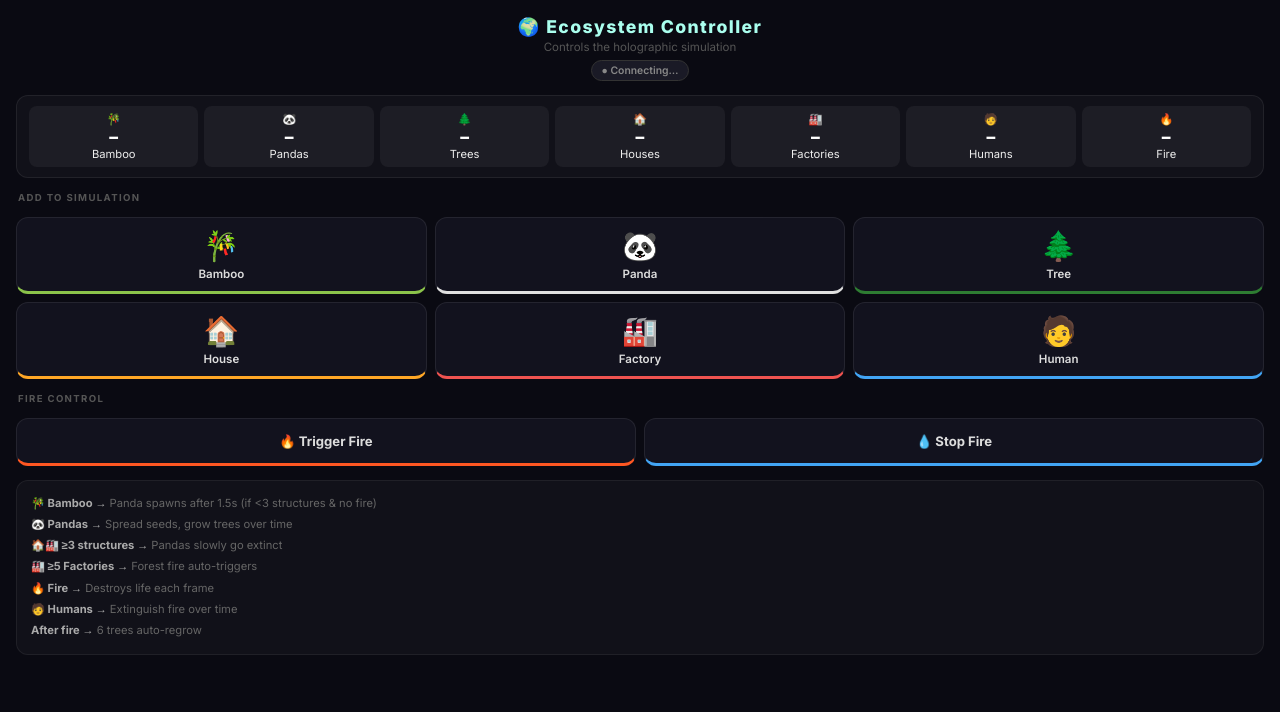
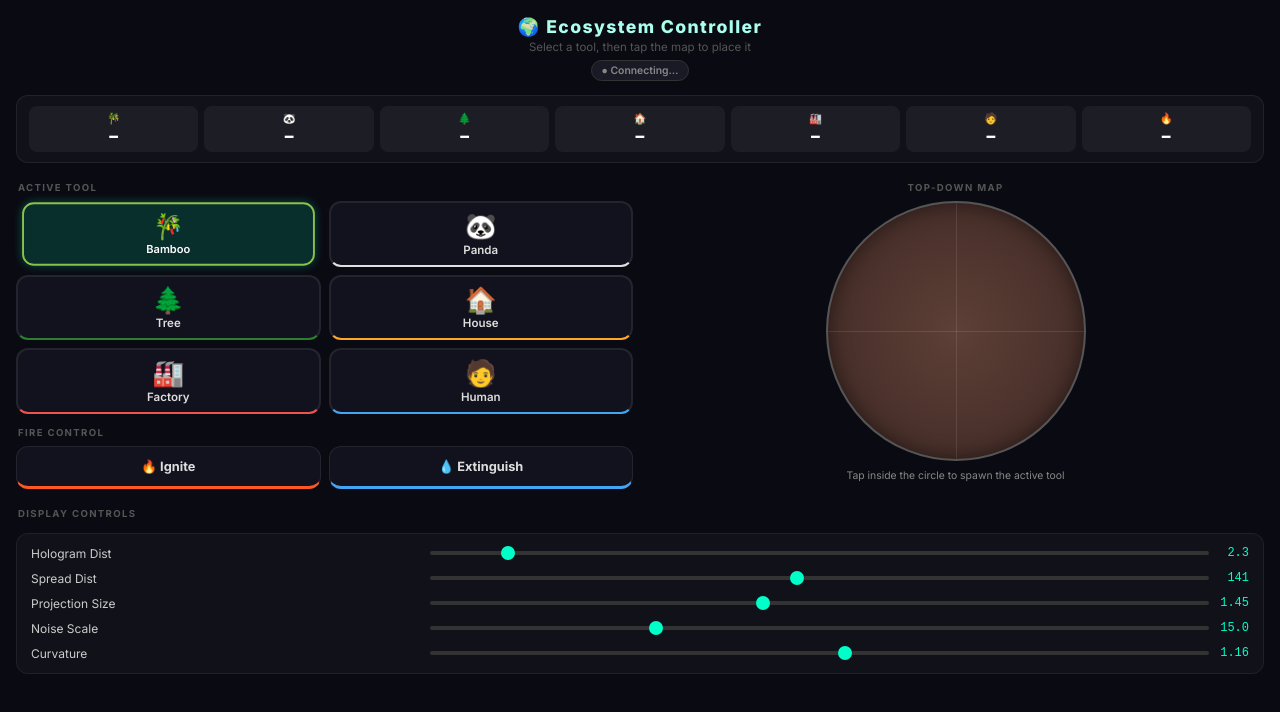
Before and after one commit to Sam-0505/a2ru, a website: page public/control.html in a window 1280 px wide. Both pictures are taken after a click on the button "🎋 Bamboo". Drawn offline with nearby package versions, Linux system fonts and the light colour scheme; no server answers; animation ran at ten frames a second.

Commit message:
Added the location based object

```diff
--- a/public/control.html
+++ b/public/control.html
@@ -1,17 +1,12 @@
 <!DOCTYPE html>
 <html lang="en">
-
 <head>
     <meta charset="UTF-8">
     <meta name="viewport" content="width=device-width, initial-scale=1.0">
     <title>Ecosystem Controller</title>
     <link href="https://fonts.googleapis.com/css2?family=Inter:wght@400;600;700;800&display=swap" rel="stylesheet">
     <style>
-        * {
-            box-sizing: border-box;
-            margin: 0;
-            padding: 0;
-        }
+        * { box-sizing: border-box; margin: 0; padding: 0; }
 
         body {
             background: #0a0a12;
@@ -25,24 +20,10 @@
         }
 
         /* ── Header ──────────────────────────────────────────────── */
-        header {
-            text-align: center;
-        }
+        header { text-align: center; }
+        header h1 { font-size: 1.1rem; font-weight: 800; letter-spacing: 0.08em; color: #aaffee; }
+        header p  { font-size: 0.72rem; color: #555; margin-top: 3px; }
 
-        header h1 {
-            font-size: 1.1rem;
-            font-weight: 800;
-            letter-spacing: 0.08em;
-            color: #aaffee;
-        }
-
-        header p {
-            font-size: 0.72rem;
-            color: #555;
-            margin-top: 3px;
-        }
-
-        /* ── Connection badge ────────────────────────────────────── */
         #conn-badge {
             display: inline-block;
             font-size: 0.65rem;
@@ -55,193 +36,157 @@
             margin-top: 6px;
             transition: all 0.3s;
         }
-
-        #conn-badge.connected {
-            border-color: #00ffc8;
-            color: #00ffc8;
-        }
+        #conn-badge.connected { border-color: #00ffc8; color: #00ffc8; }
 
         /* ── Status bar ──────────────────────────────────────────── */
         #status-bar {
             display: flex;
             flex-wrap: wrap;
             gap: 6px;
-            background: rgba(255, 255, 255, 0.03);
-            border: 1px solid rgba(255, 255, 255, 0.07);
+            background: rgba(255,255,255,0.03);
+            border: 1px solid rgba(255,255,255,0.07);
             border-radius: 12px;
             padding: 10px 12px;
         }
+        .stat-pill {
+            flex: 1; min-width: 60px; text-align: center;
+            background: rgba(255,255,255,0.05); border-radius: 8px; padding: 6px 4px; font-size: 0.65rem;
+        }
+        .stat-pill .num { font-size: 1.1rem; font-weight: 800; display: block; color: #fff; }
+        .stat-pill.fire-on .num { color: #FF5722; }
 
-        .stat-pill {
-            flex: 1;
-            min-width: 70px;
-            text-align: center;
-            background: rgba(255, 255, 255, 0.05);
-            border-radius: 8px;
-            padding: 6px 4px;
-            font-size: 0.7rem;
+        .section-label {
+            font-size: 0.6rem; font-weight: 700; letter-spacing: 0.14em;
+            text-transform: uppercase; color: #555; padding: 0 2px; margin-top: 5px;
         }
 
-        .stat-pill .num {
-            font-size: 1.1rem;
-            font-weight: 800;
-            display: block;
-            color: #fff;
+        /* ── Main Layout: Map + Tools ────────────────────────────── */
+        .workspace {
+            display: flex; gap: 14px; flex-direction: column;
         }
+        @media (min-width: 600px) { .workspace { flex-direction: row; } }
 
-        .stat-pill.fire-on .num {
-            color: #FF5722;
+        /* ── Tool Selection ──────────────────────────────────────── */
+        .tools-panel { flex: 1; display: flex; flex-direction: column; gap: 8px; }
+
+        .btn-grid {
+            display: grid; grid-template-columns: 1fr 1fr; gap: 8px;
         }
-
-        /* ── Section label ───────────────────────────────────────── */
-        .section-label {
-            font-size: 0.6rem;
-            font-weight: 700;
-            letter-spacing: 0.14em;
-            text-transform: uppercase;
-            color: #555;
-            padding: 0 2px;
-        }
-
-        /* ── Spawn grid ──────────────────────────────────────────── */
-        .btn-grid {
-            display: grid;
-            grid-template-columns: 1fr 1fr 1fr;
-            gap: 8px;
-        }
-
         .spawn-btn {
             background: rgba(20, 20, 34, 0.85);
-            border: 1px solid rgba(255, 255, 255, 0.08);
-            border-radius: 12px;
-            padding: 14px 8px 10px;
-            color: #ddd;
-            font-family: 'Inter', sans-serif;
-            font-size: 0.72rem;
-            font-weight: 600;
-            cursor: pointer;
-            display: flex;
-            flex-direction: column;
-            align-items: center;
-            gap: 6px;
-            transition: transform 0.1s, background 0.2s, box-shadow 0.2s;
-            -webkit-tap-highlight-color: transparent;
-            user-select: none;
+            border: 2px solid rgba(255,255,255,0.08); /* thicker border for selection */
+            border-radius: 12px; padding: 10px 4px 8px; color: #ddd;
+            font-family: inherit; font-size: 0.72rem; font-weight: 600;
+            cursor: pointer; display: flex; flex-direction: column; align-items: center; gap: 4px;
+            transition: all 0.2s; -webkit-tap-highlight-color: transparent;
         }
+        .spawn-btn .icon { font-size: 1.6rem; line-height: 1; }
 
-        .spawn-btn .icon {
-            font-size: 1.8rem;
-            line-height: 1;
+        /* Active tool state */
+        .spawn-btn.active { background: rgba(0, 255, 200, 0.15); border-color: #00ffc8; color: #fff; transform: scale(0.96); box-shadow: 0 0 10px rgba(0,255,200,0.3); }
+
+        .spawn-btn.bamboo  { border-bottom-color: #8BC34A; }
+        .spawn-btn.panda   { border-bottom-color: #e0e0e0; }
+        .spawn-btn.tree    { border-bottom-color: #2E7D32; }
+        .spawn-btn.house   { border-bottom-color: #FFA726; }
+        .spawn-btn.factory { border-bottom-color: #ef5350; }
+        .spawn-btn.human   { border-bottom-color: #42A5F5; }
+
+        /* active overrides the bottom color to match selection */
+        .spawn-btn.active.bamboo { border-color: #8BC34A; }
+        .spawn-btn.active.panda { border-color: #e0e0e0; }
+        .spawn-btn.active.tree { border-color: #2E7D32; }
+        .spawn-btn.active.house { border-color: #FFA726; }
+        .spawn-btn.active.factory { border-color: #ef5350; }
+        .spawn-btn.active.human { border-color: #42A5F5; }
+
+        /* ── Minimap ─────────────────────────────────────────────── */
+        .map-panel {
+            flex: 1; display: flex; flex-direction: column; align-items: center; gap: 8px;
         }
+        #minimap {
+            width: 260px; height: 260px;
+            border-radius: 50%;
+            background: radial-gradient(circle at center, #5D4037 0%, #3E2723 100%);
+            border: 2px solid #555;
+            position: relative;
+            cursor: crosshair;
+            box-shadow: inset 0 0 20px rgba(0,0,0,0.5);
+            overflow: hidden;
+            touch-action: none;
+        }
+        #minimap::after {
+            content: '';
+            position: absolute; top: 50%; left: 0; width: 100%; height: 1px; background: rgba(255,255,255,0.1);
+        }
+        #minimap::before {
+            content: '';
+            position: absolute; top: 0; left: 50%; width: 1px; height: 100%; background: rgba(255,255,255,0.1);
+        }
+        .map-hint { font-size: 0.65rem; color: #888; text-align: center; }
 
-        .spawn-btn:active,
-        .spawn-btn.pressed {
-            transform: scale(0.92);
-            background: rgba(255, 255, 255, 0.12);
+        .blip {
+            position: absolute;
+            width: 8px; height: 8px;
+            background: #fff; border-radius: 50%;
+            transform: translate(-50%, -50%);
+            pointer-events: none;
+            animation: fadeout 1s forwards;
+            box-shadow: 0 0 6px #fff;
         }
+        @keyframes fadeout { 0% { opacity: 1; transform: translate(-50%, -50%) scale(1); } 100% { opacity: 0; transform: translate(-50%, -50%) scale(2.5); } }
 
-        .spawn-btn.bamboo {
-            border-bottom: 3px solid #8BC34A;
+        /* ── Display Sliders ─────────────────────────────────────── */
+        .sliders-card {
+            background: rgba(255,255,255,0.03); border: 1px solid rgba(255,255,255,0.06);
+            border-radius: 12px; padding: 12px 14px; display: flex; flex-direction: column; gap: 10px;
         }
+        .slider-row {
+            display: flex; align-items: center; gap: 10px; font-size: 0.75rem;
+        }
+        .slider-row label { flex: 1; color: #ccc; }
+        .slider-row input[type=range] { flex: 2; height: 4px; appearance: none; background: #333; border-radius: 2px; outline: none; }
+        .slider-row input[type=range]::-webkit-slider-thumb {
+            appearance: none; width: 14px; height: 14px; border-radius: 50%; background: #00ffc8; cursor: pointer;
+        }
+        .slider-val { width: 30px; text-align: right; font-family: monospace; color: #00ffc8; }
 
-        .spawn-btn.panda {
-            border-bottom: 3px solid #e0e0e0;
+        /* ── Fire Controls ───────────────────────────────────────── */
+        .action-grid { display: grid; grid-template-columns: 1fr 1fr; gap: 8px; }
+        .action-btn {
+            padding: 12px; border-radius: 12px; border: 1px solid rgba(255,255,255,0.08); background: rgba(20,20,34,0.85);
+            color: #ddd; font-family: inherit; font-size: 0.8rem; font-weight: 700; cursor: pointer;
+            transition: transform 0.1s; -webkit-tap-highlight-color: transparent;
         }
+        .action-btn:active { transform: scale(0.93); }
+        #btn-fire { border-bottom: 3px solid #FF5722; }
+        #btn-stop-fire { border-bottom: 3px solid #42A5F5; }
 
-        .spawn-btn.tree {
-            border-bottom: 3px solid #2E7D32;
-        }
-
-        .spawn-btn.house {
-            border-bottom: 3px solid #FFA726;
-        }
-
-        .spawn-btn.factory {
-            border-bottom: 3px solid #ef5350;
-        }
-
-        .spawn-btn.human {
-            border-bottom: 3px solid #42A5F5;
-        }
-
-        /* ── Action buttons (fire) ───────────────────────────────── */
-        .action-grid {
-            display: grid;
-            grid-template-columns: 1fr 1fr;
-            gap: 8px;
-        }
-
-        .action-btn {
-            padding: 14px 10px;
-            border-radius: 12px;
-            border: 1px solid rgba(255, 255, 255, 0.08);
-            background: rgba(20, 20, 34, 0.85);
-            color: #ddd;
-            font-family: 'Inter', sans-serif;
-            font-size: 0.82rem;
-            font-weight: 700;
-            cursor: pointer;
-            display: flex;
-            align-items: center;
-            justify-content: center;
-            gap: 8px;
-            transition: transform 0.1s, background 0.2s;
-            -webkit-tap-highlight-color: transparent;
-        }
-
-        .action-btn:active {
-            transform: scale(0.93);
-        }
-
-        #btn-fire {
-            border-bottom: 3px solid #FF5722;
-        }
-
-        #btn-stop-fire {
-            border-bottom: 3px solid #42A5F5;
-        }
-
-        /* ── Rules card ──────────────────────────────────────────── */
-        .rules-card {
-            background: rgba(255, 255, 255, 0.03);
-            border: 1px solid rgba(255, 255, 255, 0.06);
-            border-radius: 12px;
-            padding: 12px 14px;
-            font-size: 0.7rem;
-            line-height: 1.9;
-            color: #666;
-        }
-
-        .rules-card strong {
-            color: #aaa;
-        }
     </style>
 </head>
-
 <body>
 
     <header>
         <h1>🌍 Ecosystem Controller</h1>
-        <p>Controls the holographic simulation</p>
+        <p>Select a tool, then tap the map to place it</p>
         <span id="conn-badge">● Connecting…</span>
     </header>
 
-    <!-- Live status from simulation -->
     <div id="status-bar">
-        <div class="stat-pill">🎋<span class="num" id="s-bamboo">–</span>Bamboo</div>
-        <div class="stat-pill">🐼<span class="num" id="s-pandas">–</span>Pandas</div>
-        <div class="stat-pill">🌲<span class="num" id="s-trees">–</span>Trees</div>
-        <div class="stat-pill">🏠<span class="num" id="s-houses">–</span>Houses</div>
-        <div class="stat-pill">🏭<span class="num" id="s-factories">–</span>Factories</div>
-        <div class="stat-pill">🧑<span class="num" id="s-humans">–</span>Humans</div>
-        <div class="stat-pill" id="s-fire-pill">🔥<span class="num" id="s-fire">–</span>Fire</div>
+        <div class="stat-pill">🎋<span class="num" id="s-bamboo">–</span></div>
+        <div class="stat-pill">🐼<span class="num" id="s-pandas">–</span></div>
+        <div class="stat-pill">🌲<span class="num" id="s-trees">–</span></div>
+        <div class="stat-pill">🏠<span class="num" id="s-houses">–</span></div>
+        <div class="stat-pill">🏭<span class="num" id="s-factories">–</span></div>
+        <div class="stat-pill">🧑<span class="num" id="s-humans">–</span></div>
+        <div class="stat-pill" id="s-fire-pill">🔥<span class="num" id="s-fire">–</span></div>
     </div>
 
-    <div class="section-label">Add to Simulation</div>
-
-    <!-- Spawn buttons -->
+    <div class="workspace">
+        <div class="tools-panel">
+            <div class="section-label">Active Tool</div>
             <div class="btn-grid">
-        <button class="spawn-btn bamboo" data-type="bamboo"> <span class="icon">🎋</span>Bamboo</button>
+                <button class="spawn-btn bamboo active" data-type="bamboo"> <span class="icon">🎋</span>Bamboo</button>
                 <button class="spawn-btn panda" data-type="panda"> <span class="icon">🐼</span>Panda</button>
                 <button class="spawn-btn tree" data-type="tree"> <span class="icon">🌲</span>Tree</button>
                 <button class="spawn-btn house" data-type="house"> <span class="icon">🏠</span>House</button>
@@ -250,22 +195,46 @@
             </div>
 
             <div class="section-label">Fire Control</div>
-
-    <!-- Fire actions -->
             <div class="action-grid">
-        <button class="action-btn" id="btn-fire"> 🔥 Trigger Fire</button>
-        <button class="action-btn" id="btn-stop-fire"> 💧 Stop Fire</button>
+                <button class="action-btn" id="btn-fire">🔥 Ignite</button>
+                <button class="action-btn" id="btn-stop-fire">💧 Extinguish</button>
+            </div>
         </div>
 
-    <!-- Rules summary -->
-    <div class="rules-card">
-        <strong>🎋 Bamboo →</strong> Panda spawns after 1.5s (if &lt;3 structures &amp; no fire)<br>
-        <strong>🐼 Pandas →</strong> Spread seeds, grow trees over time<br>
-        <strong>🏠🏭 ≥3 structures →</strong> Pandas slowly go extinct<br>
-        <strong>🏭 ≥5 Factories →</strong> Forest fire auto-triggers<br>
-        <strong>🔥 Fire →</strong> Destroys life each frame<br>
-        <strong>🧑 Humans →</strong> Extinguish fire over time<br>
-        <strong>After fire →</strong> 6 trees auto-regrow
+        <div class="map-panel">
+            <div class="section-label">Top-Down Map</div>
+            <div id="minimap"></div>
+            <div class="map-hint">Tap inside the circle to spawn the active tool</div>
+        </div>
+    </div>
+
+    <div class="section-label">Display Controls</div>
+    <div class="sliders-card">
+        <div class="slider-row">
+            <label>Hologram Dist</label>
+            <input type="range" id="sl-cam" min="1" max="15" step="0.1" value="2.3">
+            <div class="slider-val" id="val-cam">2.3</div>
+        </div>
+        <div class="slider-row">
+            <label>Spread Dist</label>
+            <input type="range" id="sl-spread" min="0" max="300" step="1" value="141">
+            <div class="slider-val" id="val-spread">141</div>
+        </div>
+        <div class="slider-row">
+            <label>Projection Size</label>
+            <input type="range" id="sl-proj" min="0.3" max="3" step="0.05" value="1.45">
+            <div class="slider-val" id="val-proj">1.45</div>
+        </div>
+        <div class="slider-row">
+            <label>Noise Scale</label>
+            <input type="range" id="sl-noise" min="1" max="50" step="0.5" value="15.0">
+            <div class="slider-val" id="val-noise">15.0</div>
+        </div>
+        <div class="slider-row">
+            <label>Curvature</label>
+            <input type="range" id="sl-curve" min="0.1" max="2.09" step="0.01" value="1.16">
+            <div class="slider-val" id="val-curve">1.16</div>
+        </div>
     </div>
 
     <script src="/socket.io/socket.io.js"></script>
@@ -276,7 +245,7 @@
         socket.on('connect', () => { badge.textContent = '● Connected'; badge.classList.add('connected'); });
         socket.on('disconnect', () => { badge.textContent = '● Disconnected'; badge.classList.remove('connected'); });
 
-        // Live state updates from simulation
+        // Update counts
         socket.on('state-update', (d) => {
             document.getElementById('s-bamboo').textContent = d.bamboo ?? '–';
             document.getElementById('s-pandas').textContent = d.pandas ?? '–';
@@ -289,19 +258,66 @@
             firePill.classList.toggle('fire-on', !!d.fire);
         });
 
-        // Spawn buttons
-        document.querySelectorAll('[data-type]').forEach(btn => {
+        // Tool Selection
+        let activeTool = 'bamboo';
+        document.querySelectorAll('.spawn-btn').forEach(btn => {
             btn.addEventListener('click', () => {
-                socket.emit('add-object', { type: btn.dataset.type });
-                btn.classList.add('pressed');
-                setTimeout(() => btn.classList.remove('pressed'), 180);
+                document.querySelectorAll('.spawn-btn').forEach(b => b.classList.remove('active'));
+                btn.classList.add('active');
+                activeTool = btn.dataset.type;
             });
+        });
+
+        // Minimap Spawning
+        const minimap = document.getElementById('minimap');
+        minimap.addEventListener('pointerdown', (e) => {
+            const rect = minimap.getBoundingClientRect();
+            // Get local x,y relative to center
+            const x = e.clientX - rect.left;
+            const y = e.clientY - rect.top;
+
+            // Normalize to [-1, 1] where center is 0,0
+            const nx = (x / rect.width) * 2 - 1;
+            const ny = (y / rect.height) * 2 - 1;
+
+            // Constrain to circle
+            if (nx * nx + ny * ny > 1.0) return;
+
+            // Emit spawn command with coordinates
+            socket.emit('add-object', { type: activeTool, coords: { x: nx, y: ny } });
+
+            // Visual feedback blip
+            const blip = document.createElement('div');
+            blip.className = 'blip';
+            blip.style.left = x + 'px';
+            blip.style.top = y + 'px';
+            minimap.appendChild(blip);
+            setTimeout(() => minimap.removeChild(blip), 1000);
         });
 
         // Fire controls
         document.getElementById('btn-fire').addEventListener('click', () => socket.emit('trigger-fire'));
         document.getElementById('btn-stop-fire').addEventListener('click', () => socket.emit('stop-fire'));
+
+        // Display Settings Sliders
+        const sendDisplayUpdate = () => {
+            socket.emit('update-display', {
+                cameraDistance: parseFloat(document.getElementById('sl-cam').value),
+                spreadDistance: parseFloat(document.getElementById('sl-spread').value),
+                projectionSize: parseFloat(document.getElementById('sl-proj').value),
+                noiseScale: parseFloat(document.getElementById('sl-noise').value),
+                curvature: parseFloat(document.getElementById('sl-curve').value)
+            });
+        };
+
+        ['cam', 'spread', 'proj', 'noise', 'curve'].forEach(id => {
+            const el = document.getElementById('sl-' + id);
+            const valEl = document.getElementById('val-' + id);
+            el.addEventListener('input', () => {
+                valEl.textContent = el.value;
+                sendDisplayUpdate();
+            });
+        });
     </script>
 </body>
-
 </html>
--- a/server.js
+++ b/server.js
@@ -23,6 +23,7 @@ io.on('connection', (socket) => {
     socket.on('add-object', (d) => { socket.broadcast.emit('add-object', d); console.log('add-object:', d.type); });
     socket.on('trigger-fire', () => { socket.broadcast.emit('trigger-fire'); console.log('trigger-fire'); });
     socket.on('stop-fire', () => { socket.broadcast.emit('stop-fire'); console.log('stop-fire'); });
+    socket.on('update-display', (d) => { socket.broadcast.emit('update-display', d); });
 
     // Simulation → Controller  (state counts)
     socket.on('state-update', (d) => { socket.broadcast.emit('state-update', d); });
```
Also changed, not shown: main.js (+38 -33 lines). Lines whose indentation alone changed are shown as unchanged.
